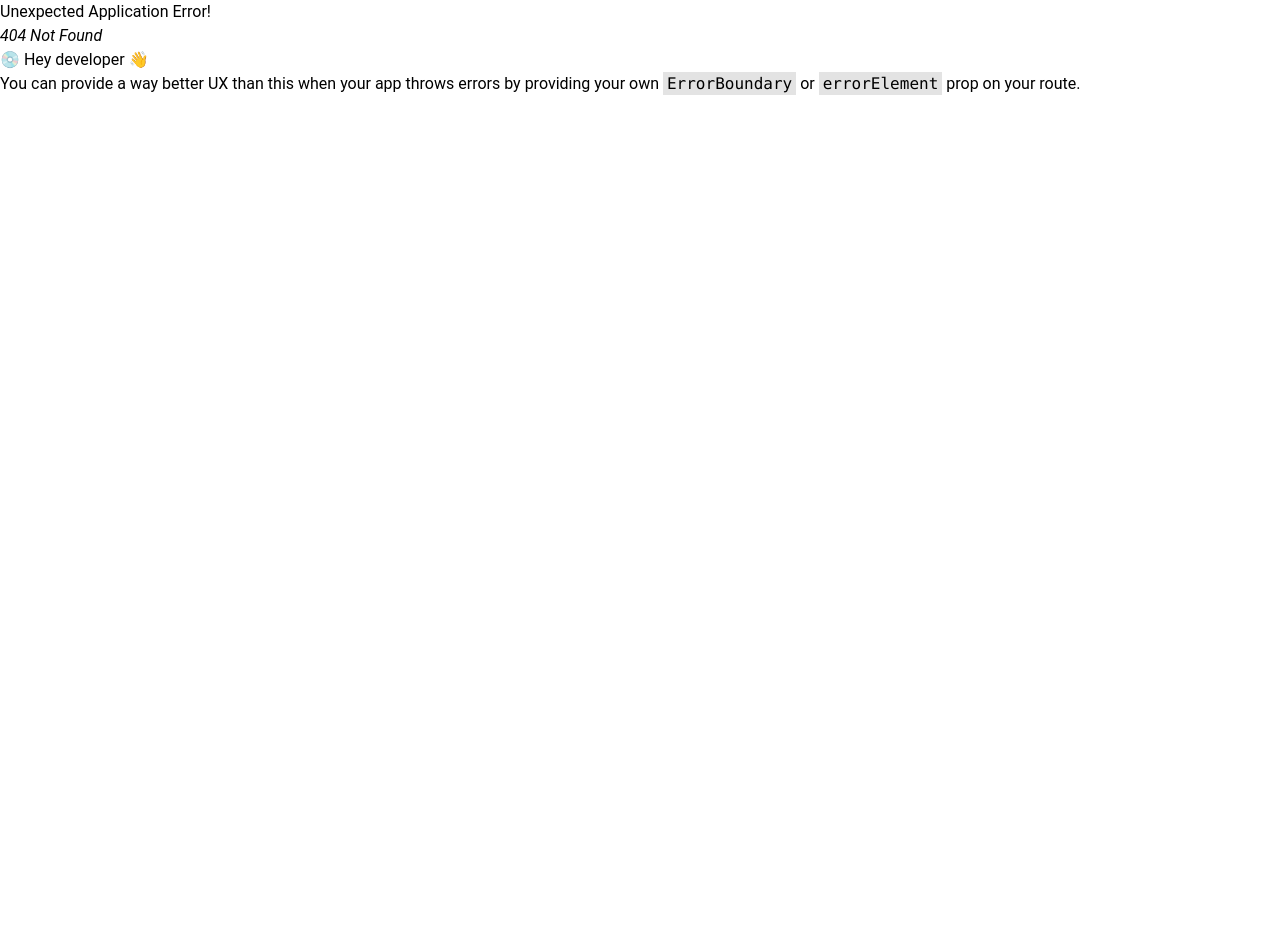
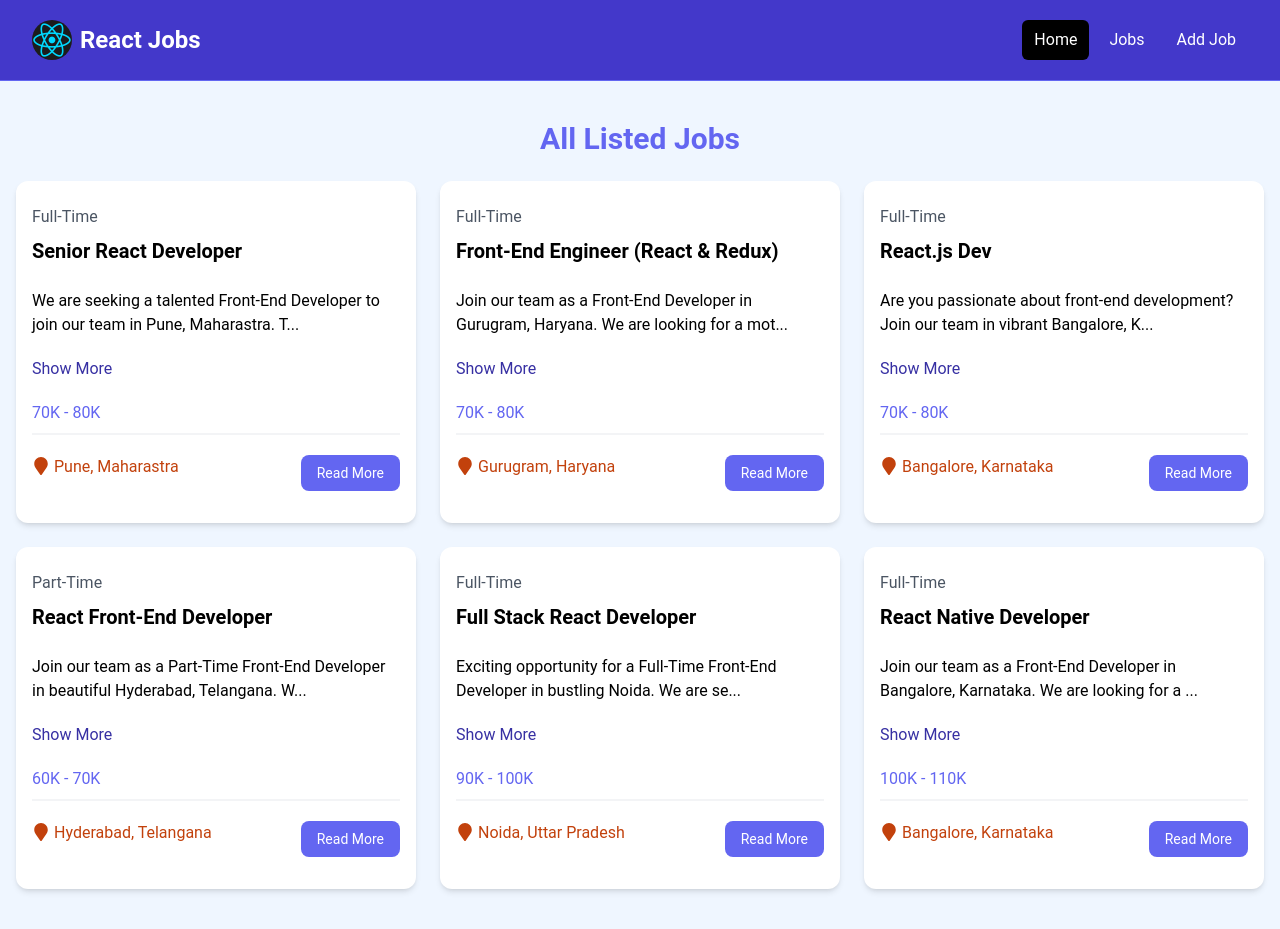
Before and after one commit to divyank0203/Jobs-Landing-Page, a React (Vite) app in the folder jobs/: page /jobs in a window 1280 px wide. Before the commit this address had no page. Before the commit the page ends 800 px from the top, so only its background shows below. Built offline with nearby package versions, Linux system fonts and the light colour scheme.

Commit message:
link + 404

```diff
--- a/jobs/src/App.jsx
+++ b/jobs/src/App.jsx
@@ -5,14 +5,17 @@ import { Route,
     RouterProvider,
     } from 'react-router-dom';
 import Navbar from './components/navbar'
-
+import Notfoundpage from './pages/notfoundpage';
 import Mainlayout from './layouts/Mainlayout';
 import Homepage from './pages/Homepage'
+import Jobspage from './pages/Jobspage';
 
 const router = createBrowserRouter(
   createRoutesFromElements(
   <Route path='/' element={<Mainlayout/>}>
   <Route index element = { <Homepage/> } />
+  <Route path='/jobs' element = { <Jobspage/> } />
+  <Route path='*' element = { <Notfoundpage/> } />
   </Route>
   )
 )
--- a/jobs/src/components/Maincards.jsx
+++ b/jobs/src/components/Maincards.jsx
@@ -1,5 +1,6 @@
 import React from 'react'
 import Card from './Card'
+import { Link } from 'react-router-dom'
 
 function Maincards() {
   return (
@@ -12,24 +13,24 @@ function Maincards() {
             <p className="mt-2 mb-4">
               Browse our React jobs and start your career today
             </p>
-            <a
-              href="/jobs.html"
+            <Link
+              to="/jobs"
               className="inline-block bg-black text-white rounded-lg px-4 py-2 hover:bg-gray-700"
             >
               Browse Jobs
-            </a>
+            </Link>
           </Card>
             <Card>
                 <h2 className="text-2xl font-bold">For Employers</h2>
             <p className="mt-2 mb-4">
               List your job to find the perfect developer for the role
             </p>
-            <a
-              href="/add-job.html"
+            <Link
+              to="/add-job"
               className="inline-block bg-indigo-500 text-white rounded-lg px-4 py-2 hover:bg-indigo-600"
             >
               Add Job
-            </a>
+            </Link>
             </Card>
         </div>
       </div>
--- a/jobs/src/components/Viewalljobs.jsx
+++ b/jobs/src/components/Viewalljobs.jsx
@@ -1,12 +1,13 @@
 import React from 'react'
+import { Link } from 'react-router-dom'
 
 function Viewalljobs() {
   return (
     <section className="m-auto max-w-lg my-10 px-6">
-      <a
-        href="/jobs"
+      <Link
+        to="/jobs"
         className="block bg-black text-white text-center py-4 px-6 rounded-xl hover:bg-gray-700"
-        >View All Jobs</a
+        >View All Jobs</Link
       >
     </section>
   )
--- a/jobs/src/components/navbar.jsx
+++ b/jobs/src/components/navbar.jsx
@@ -1,4 +1,5 @@
 import React from 'react'
+import { Link } from 'react-router-dom'
 import logo from '../assets/images/reactlogo.png'
 
 function Navbar() {
@@ -11,7 +12,7 @@ function Navbar() {
             className="flex flex-1 items-center justify-center md:items-stretch md:justify-start"
           >
             {/* <!-- Logo --> */}
-            <a className="flex flex-shrink-0 items-center mr-4" href="/index.html">
+            <Link className="flex flex-shrink-0 items-center mr-4" to="/index.html">
               <img
                 className="h-10 w-auto rounded-full"
                 src={logo}
@@ -20,23 +21,23 @@ function Navbar() {
               <span className="hidden md:block text-white text-2xl font-bold ml-2"
                 >React Jobs</span
               >
-            </a>
+            </Link>
             <div className="md:ml-auto">
               <div className="flex space-x-2">
-                <a
-                  href="/index.html"
+                <Link
+                  to="/"
                   className="text-white bg-black hover:bg-gray-900 hover:text-white rounded-md px-3 py-2"
-                  >Home</a
+                  >Home</Link>
+
+                <Link
+                  to="/jobs"
+                  className="text-white hover:bg-gray-900 hover:text-white rounded-md px-3 py-2"
+                  >Jobs</Link
                 >
-                <a
-                  href="/jobs.html"
+                <Link
+                  to="/add-job"
                   className="text-white hover:bg-gray-900 hover:text-white rounded-md px-3 py-2"
-                  >Jobs</a
-                >
-                <a
-                  href="/add-job.html"
-                  className="text-white hover:bg-gray-900 hover:text-white rounded-md px-3 py-2"
-                  >Add Job</a
+                  >Add Job</Link
                 >
               </div>
             </div>
--- /dev/null
+++ b/jobs/src/pages/Jobspage.jsx
@@ -0,0 +1,30 @@
+import React from 'react'
+import jobs from '../jobs.json'
+import Joblisting from '../components/Joblisting';
+
+function Jobspage() {
+    console.log(jobs);
+
+  return (
+
+    <div>
+            <section className="bg-blue-50 px-4 py-10">
+      <div className="container-xl lg:container m-auto">
+        <h2 className="text-3xl font-bold text-indigo-500 mb-6 text-center">
+          All Listed Jobs
+        </h2>
+        <div className="grid grid-cols-1 md:grid-cols-3 gap-6">
+          {jobs.map((job) =>(
+                <Joblisting key={job.id} job={job} />
+          ))}
+
+
+        </div>
+      </div>
+    </section>
+
+    </div>
+  )
+}
+
+export default Jobspage
--- /dev/null
+++ b/jobs/src/pages/Notfoundpage.jsx
@@ -0,0 +1,22 @@
+import React from 'react'
+import { Link } from 'react-router-dom'
+import { FaExclamationTriangle } from 'react-icons/fa'
+
+function Notfoundpage() {
+  return (
+    <>
+     <section className="text-center flex flex-col justify-center items-center h-96">
+      <FaExclamationTriangle className=" text-yellow-400 text-7xl mb-4"/>
+      <h1 className="text-6xl font-bold mb-4">404 Not Found</h1>
+      <p className="text-xl mb-5">This page does not exist</p>
+      <Link
+        to="/"
+        className="text-white bg-indigo-700 hover:bg-indigo-900 rounded-md px-3 py-2 mt-4"
+        >Go Back</Link
+      >
+    </section>
+    </>
+  )
+}
+
+export default Notfoundpage
```
